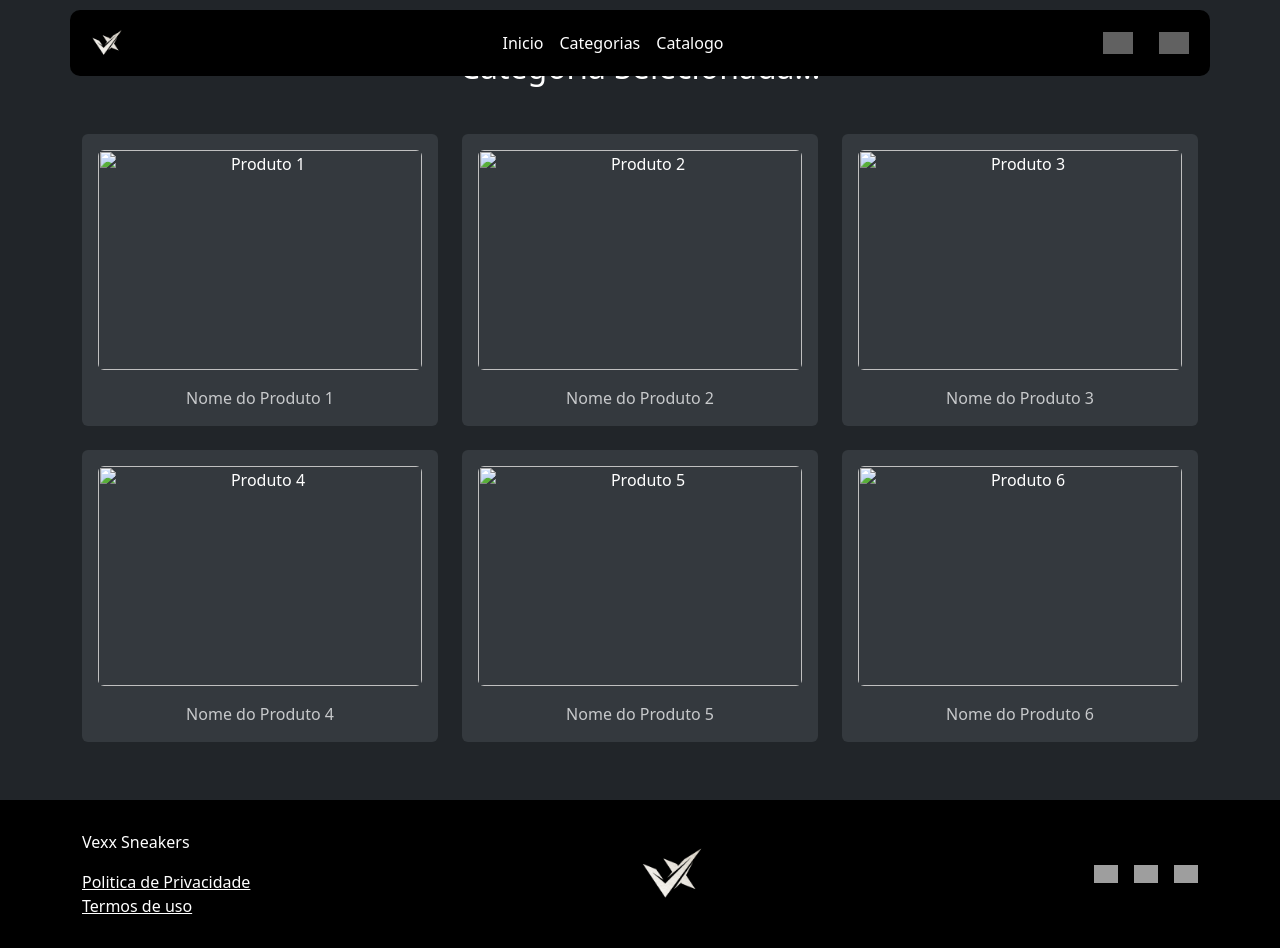
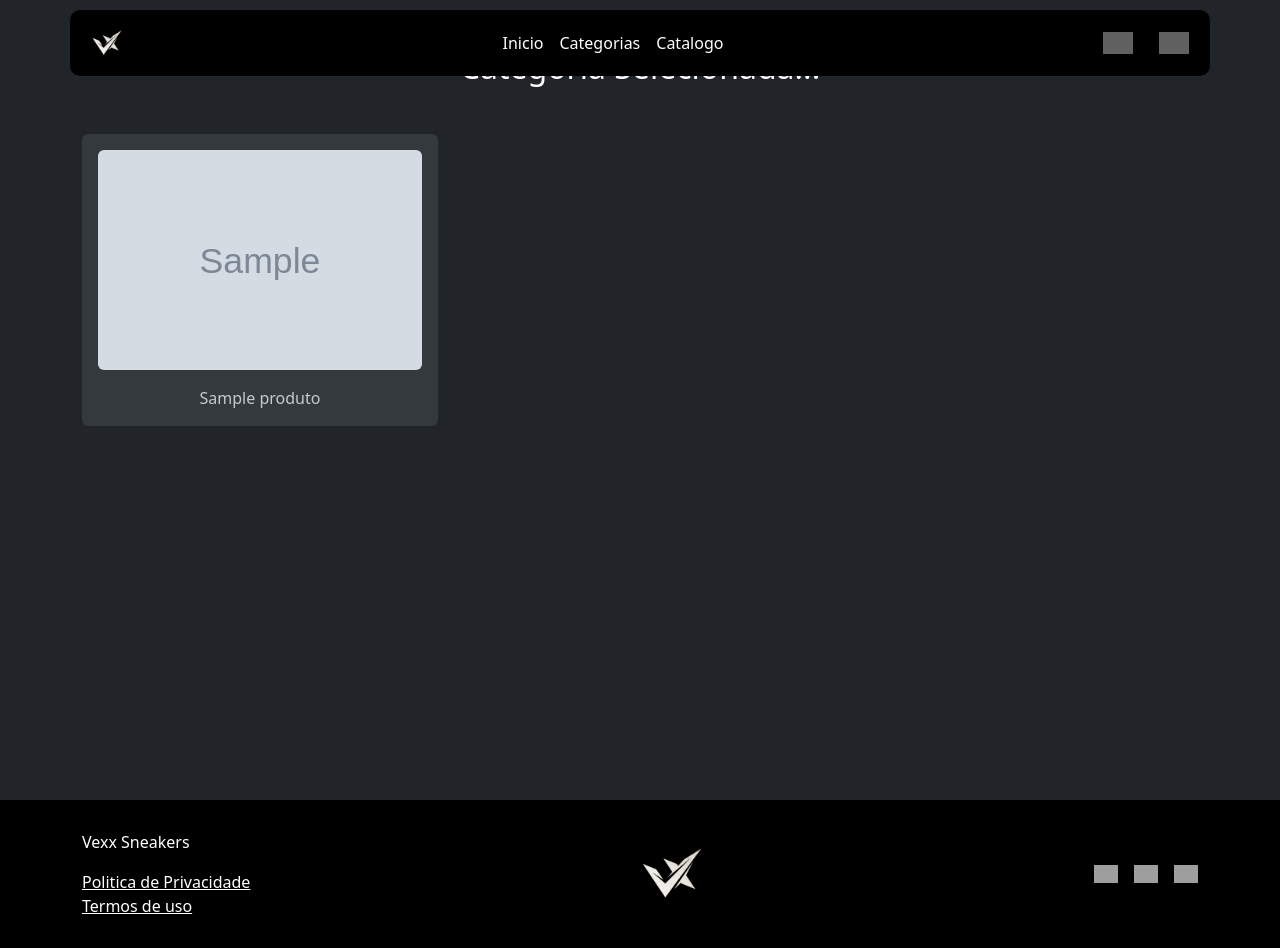
Before and after one commit to migueldinois/VexxSneakers, a Flask app: page /categoria_unica in a window 1280 px wide. Run offline with Flask 3, Linux system fonts and the light colour scheme; tables that the repository leaves empty hold one stand-in row (values such as "Sample post"); grey boxes marked "Sample" are stand-in pictures; some libraries are stand-ins or nearby versions; grey boxes are pictures that could not be loaded.

Commit message:
feat: Jinja e rota de categoria única feito

```diff
--- a/app.py
+++ b/app.py
@@ -64,7 +64,9 @@ def logar():
 @app.route('/categoria_unica')
 def categoria_unica():
 
-    return render_template("categoria_unica.html")
+    produtos = Produtos.recuperar_produtos()
+
+    return render_template("categoria_unica.html", produtos = produtos)
 
 
 if __name__=="__main__":
--- a/templates/categoria_unica.html
+++ b/templates/categoria_unica.html
@@ -12,55 +12,16 @@
     <div class="container">
         <h2 class="text-center text-white mb-5">Categoria Selecionada...</h2>
 
-
-
+        {% for produto in produtos %}
         <div class="row g-4 mb-4">
-
             <div class="col-4">
                 <div class="bg-secondary bg-opacity-25 p-3 rounded text-white text-center">
-                    <img src="https://via.placeholder.com/300" class="img-fluid rounded object-fit-cover w-100" style="height: 220px;" alt="Produto 1">
-                    <p class="mt-3 mb-0 fs-6 text-light opacity-75">Nome do Produto 1</p>
-                </div>
-            </div>
-
-            <div class="col-4">
-                <div class="bg-secondary bg-opacity-25 p-3 rounded text-white text-center">
-                    <img src="https://via.placeholder.com/300" class="img-fluid rounded object-fit-cover w-100" style="height: 220px;" alt="Produto 2">
-                    <p class="mt-3 mb-0 fs-6 text-light opacity-75">Nome do Produto 2</p>
-                </div>
-            </div>
-
-            <div class="col-4">
-                <div class="bg-secondary bg-opacity-25 p-3 rounded text-white text-center">
-                    <img src="https://via.placeholder.com/300" class="img-fluid rounded object-fit-cover w-100" style="height: 220px;" alt="Produto 3">
-                    <p class="mt-3 mb-0 fs-6 text-light opacity-75">Nome do Produto 3</p>
+                    <img src="{{ produto.foto }}" class="img-fluid rounded object-fit-cover w-100" style="height: 220px;" alt="Produto 1">
+                    <p class="mt-3 mb-0 fs-6 text-light opacity-75">{{ produto.nome }}</p>
                 </div>
             </div>
         </div>
-
-        <div class="row g-4">
-
-            <div class="col-4">
-                <div class="bg-secondary bg-opacity-25 p-3 rounded text-white text-center">
-                    <img src="https://via.placeholder.com/300" class="img-fluid rounded object-fit-cover w-100" style="height: 220px;" alt="Produto 4">
-                    <p class="mt-3 mb-0 fs-6 text-light opacity-75">Nome do Produto 4</p>
-                </div>
-            </div>
-
-            <div class="col-4">
-                <div class="bg-secondary bg-opacity-25 p-3 rounded text-white text-center">
-                    <img src="https://via.placeholder.com/300" class="img-fluid rounded object-fit-cover w-100" style="height: 220px;" alt="Produto 5">
-                    <p class="mt-3 mb-0 fs-6 text-light opacity-75">Nome do Produto 5</p>
-                </div>
-            </div>
-
-            <div class="col-4">
-                <div class="bg-secondary bg-opacity-25 p-3 rounded text-white text-center">
-                    <img src="https://via.placeholder.com/300" class="img-fluid rounded object-fit-cover w-100" style="height: 220px;" alt="Produto 6">
-                    <p class="mt-3 mb-0 fs-6 text-light opacity-75">Nome do Produto 6</p>
-                </div>
-            </div>
-        </div>
+        {% endfor %}
 
     </div>
 </div>
```
